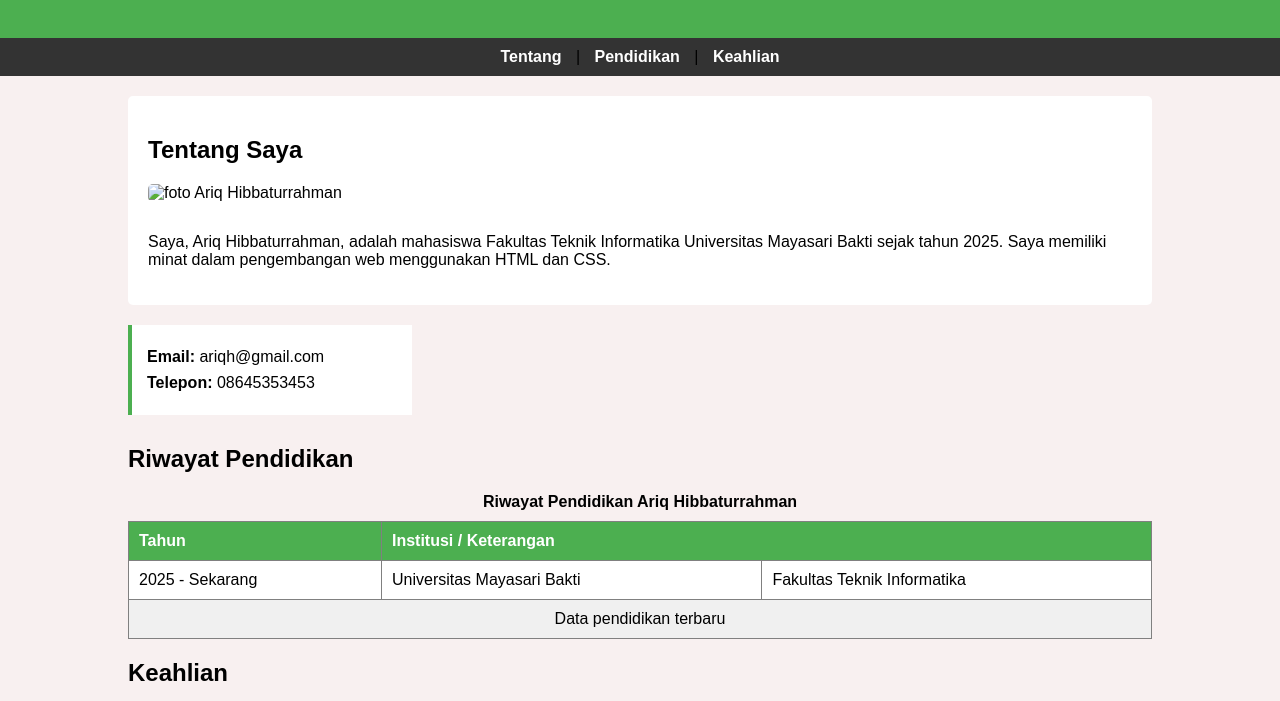
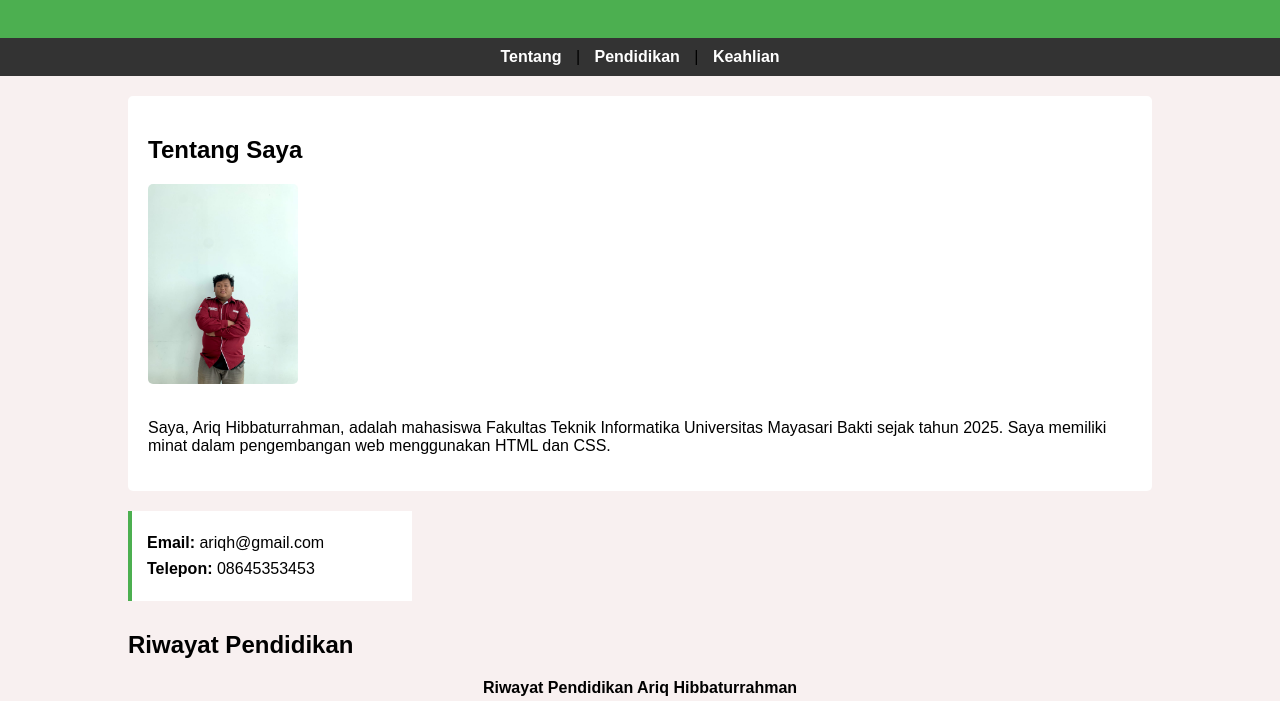
Before and after one commit to Ariqhibbaturahman/PP-Ariq, a plain HTML site: page index.html in a window 1280 px wide. Shown: the part 99-800 px from the top of the page. Drawn offline with Linux system fonts and the light colour scheme.

Commit message:
Update index.html

```diff
--- a/index.html
+++ b/index.html
@@ -29,7 +29,7 @@
             <article>
                 <h2>Tentang Saya</h2>
 
-                <img src="/images/depositphotos_352910938-stock-photo-man-silhouette-on-gray-studio.jpg" alt="foto Ariq Hibbaturrahman" width="150">
+                <img src="arq.jpeg" alt="foto Ariq Hibbaturrahman" width="150">
 
                 <p>
                     Saya, Ariq Hibbaturrahman, adalah mahasiswa Fakultas Teknik Informatika
```
